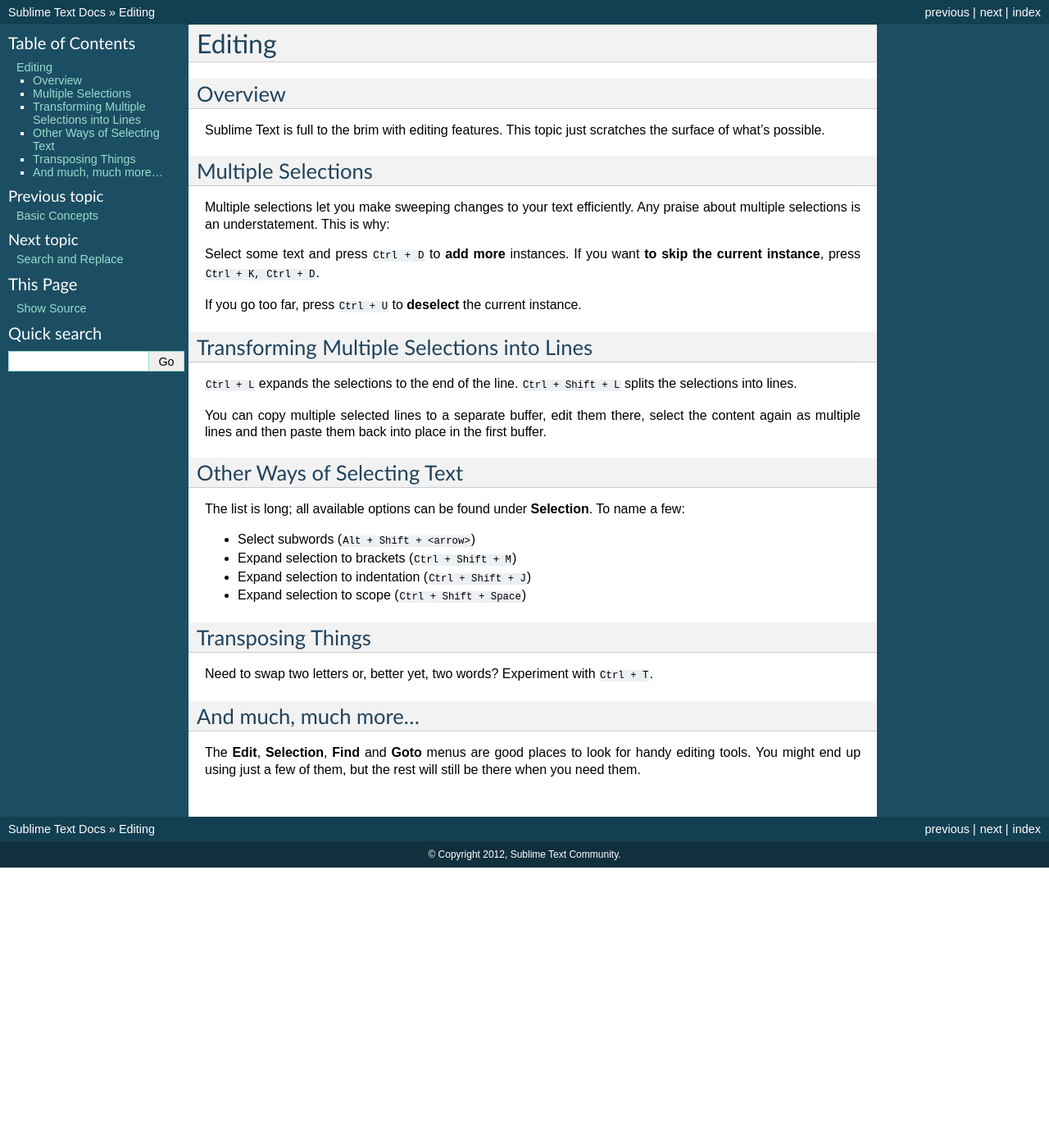
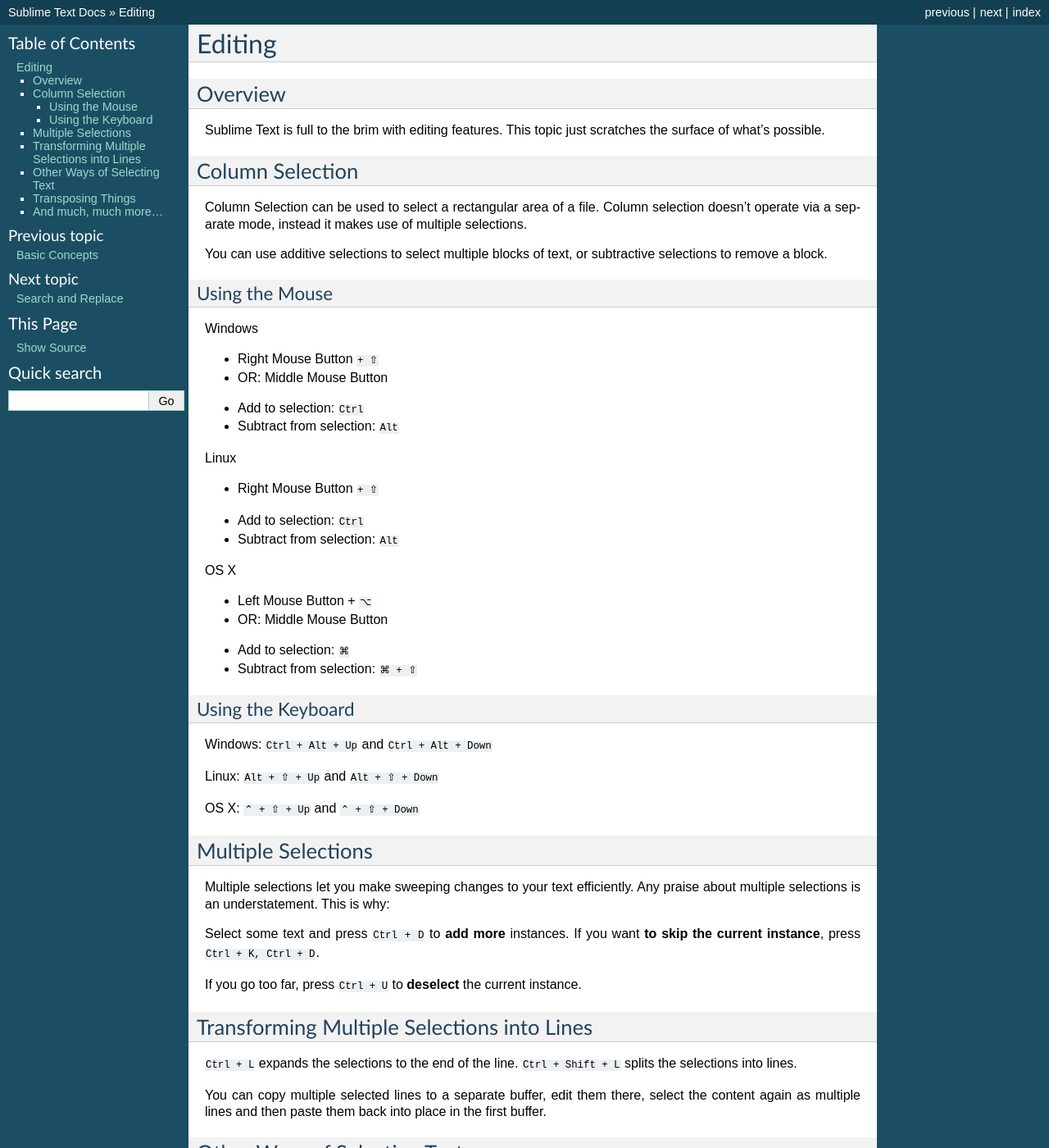
Before and after one commit to guillermooo/sublime-undocs, a Sphinx documentation site: the page built from source/editing/editing.rst, in a window 1280 px wide and 1400 px high. Shown: the whole window at 82% size. Built offline with Sphinx 7.4.7, drawn with Linux system fonts in a browser that asks for light colours.

Commit message:
Add column selection information
The information in the unnoficial docs wasn't enough, and the one from the official docs is wrong.

```diff
--- a/source/editing/editing.rst
+++ b/source/editing/editing.rst
@@ -8,6 +8,53 @@
 Sublime Text is full to the brim with editing features. This topic just
 scratches the surface of what's possible.
 
+Column Selection
+================
+
+Column Selection can be used to select a rectangular area of a file.
+Column selection doesn't operate via a separate mode, instead it makes
+use of multiple selections.
+
+You can use additive selections to select multiple blocks of text, or
+subtractive selections to remove a block.
+
+Using the Mouse
+---------------
+
+Windows
+
+* Right Mouse Button ``+ ⇧``
+* OR: Middle Mouse Button
+\
+
+* Add to selection: ``Ctrl``
+* Subtract from selection: ``Alt``
+
+Linux
+
+* Right Mouse Button ``+ ⇧``
+\
+
+* Add to selection: ``Ctrl``
+* Subtract from selection: ``Alt``
+
+OS X
+
+* Left Mouse Button + ``⌥``
+* OR: Middle Mouse Button
+\
+
+* Add to selection: ``⌘``
+* Subtract from selection: ``⌘ + ⇧``
+
+Using the Keyboard
+------------------
+
+Windows: ``Ctrl + Alt + Up`` and ``Ctrl + Alt + Down``
+
+Linux: ``Alt + ⇧ + Up`` and ``Alt + ⇧ + Down``
+
+OS X: ``⌃ + ⇧ + Up`` and ``⌃ + ⇧ + Down``
 
 Multiple Selections
 ===================
```
